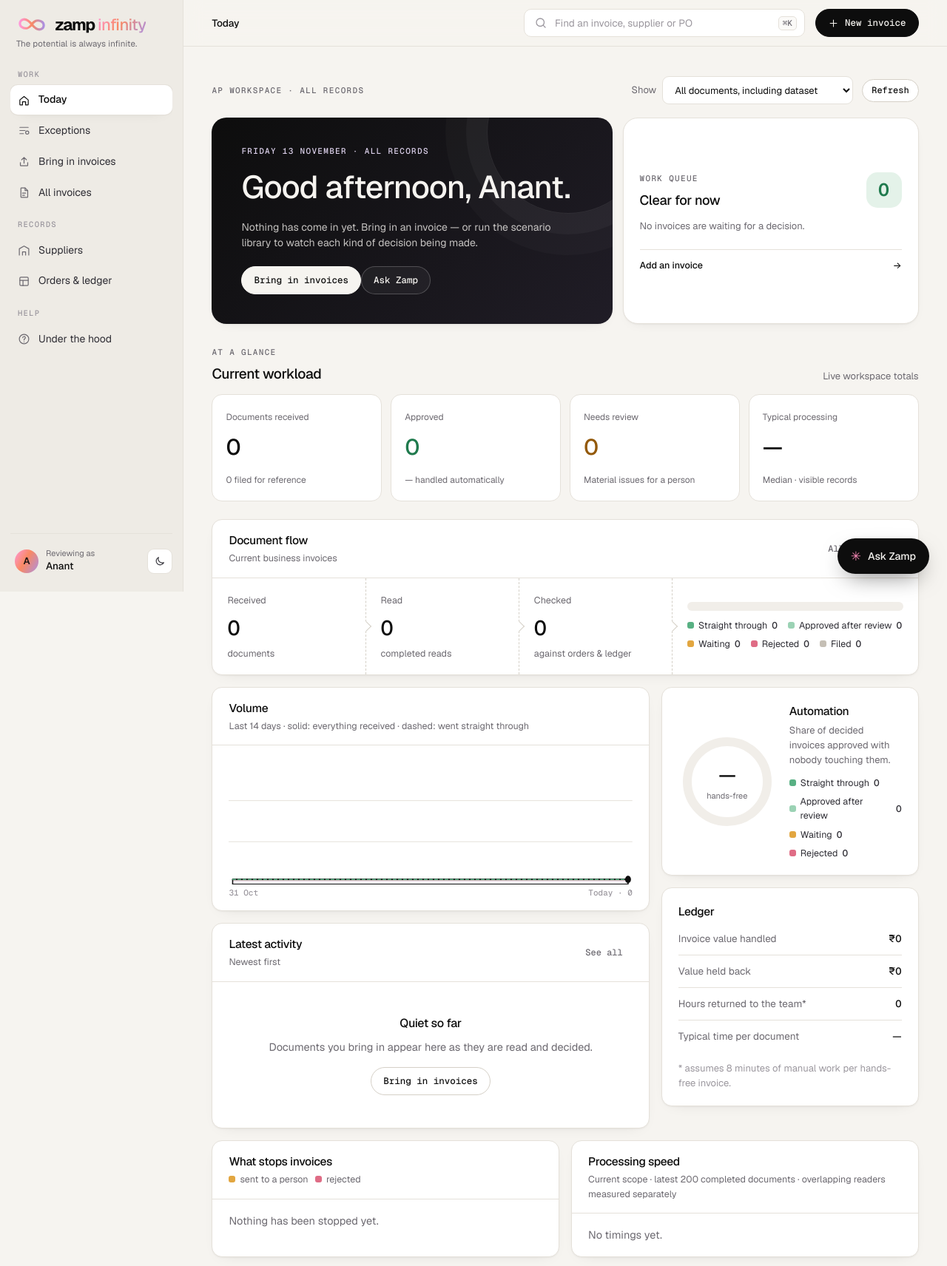
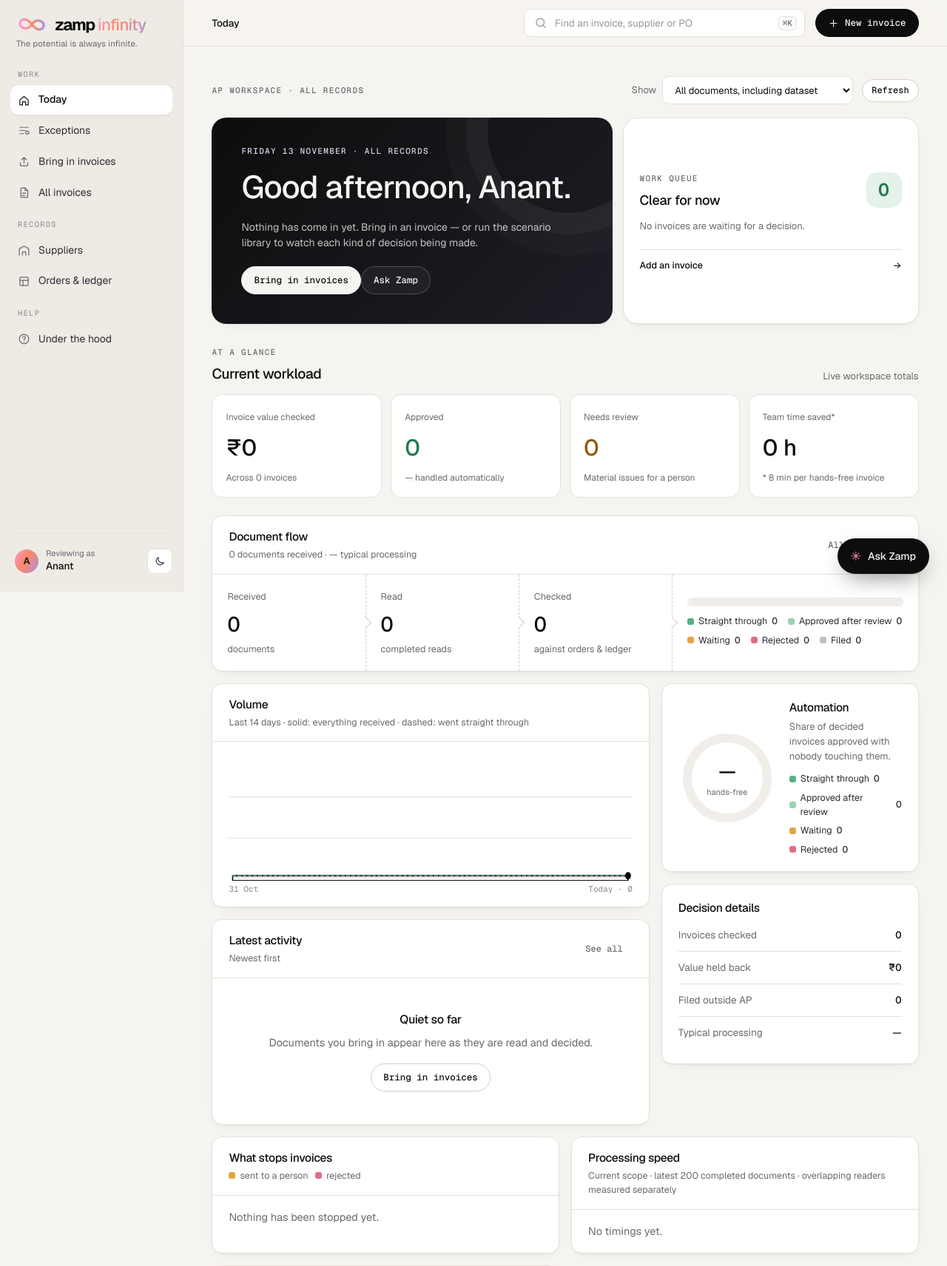
Before and after one commit to mranantshukla/zamp-new, a Flask app: page / in a window 1280 px wide. Shown: the top 1712 px of the page at 74% size. Run offline with Flask 3, Linux system fonts and the light colour scheme; data that the repository does not hold is empty; some libraries are stand-ins or nearby versions.

Commit message:
Reset demo history and seed 20 invoice dataset runs

```diff
--- a/app.py
+++ b/app.py
@@ -50,6 +50,7 @@ if os.getenv("RENDER"):
     app.wsgi_app = ProxyFix(app.wsgi_app, x_for=1, x_proto=1)
 storage.initialize()
 storage.recover_interrupted()
+RESET_DEMO_HISTORY = storage.reset_demo_history_once("2026-11-13-20-invoice-video") if os.getenv("RENDER") else False
 
 # OCR inference is already serialized by a process-wide lock, so extra threads
 # only add memory pressure. A bounded pool queues batch uploads instead of
@@ -984,5 +985,26 @@ LOGIN_HTML = """<!doctype html><html lang="en"><head><meta charset="utf-8"><meta
   document.querySelector('input[name="password"]').focus();
 });</script>{% endif %}</body></html>"""
 
+def seed_demo_invoices():
+    """Run the 20 invoice candidates once after the owner's history reset."""
+    rows = dataset_rows()
+    if len(rows) < 22:
+        log.error("Demo seed skipped: expected 22 cached dataset rows, found %s", len(rows))
+        return
+    for index in range(22):
+        if index in (6, 11):  # delivery challan and purchase order
+            continue
+        raw, error = dataset_image_bytes(index, rows[index]["row"])
+        if not raw:
+            log.error("Demo seed image %02d unavailable: %s", index + 1, error)
+            continue
+        label = json.loads(rows[index]["row"]["ground_truth"]).get("gt_parse", {}).get("header", {})
+        rid = storage.create_run(f"Indian GST invoice {index+1:02d}", "dataset_evaluation", raw, "image/jpeg")
+        executor.submit(process_run, rid, raw, ".jpg", "dataset_evaluation", label, use_ocr=False)
+    log.info("Queued the 20 invoice-candidate dataset images")
+
+if RESET_DEMO_HISTORY and os.getenv("RENDER"):
+    threading.Thread(target=seed_demo_invoices, name="seed-demo-invoices", daemon=True).start()
+
 if __name__ == "__main__":
     app.run(host="127.0.0.1", port=int(os.getenv("PORT", "8766")), threaded=True)
--- a/static/app.css
+++ b/static/app.css
@@ -464,3 +464,4 @@ dialog::backdrop { background: rgb(13 13 13 / .32); }
 @media(max-width:640px){.dashboard-lead{gap:10px}.dashboard-hero{padding:22px;min-height:unset}.dashboard-hero .actions{flex-wrap:wrap;margin-top:16px}.dashboard-hero .actions .btn{flex:1}.attention-panel{padding:18px}.attention-copy small{white-space:normal;display:-webkit-box;-webkit-line-clamp:1;-webkit-box-orient:vertical}.attention-list>a{grid-template-columns:24px minmax(0,1fr) auto}}
 
 @media(min-width:900px) and (max-width:980px){.inv-grid{grid-template-columns:minmax(0,1fr) minmax(0,1.1fr)}.doc{position:sticky;top:80px}.doc img,.doc iframe{height:66vh;object-fit:contain}}
+.overview-kpis b{font-size:clamp(24px,2.4vw,34px);overflow-wrap:anywhere}.overview-kpis a{min-width:0}.overview-kpis a small:last-child{display:block;line-height:1.35}
--- a/static/app.js
+++ b/static/app.js
@@ -328,8 +328,8 @@
       </section>
 
       <div class="overview-section-title"><div><span class="kicker">At a glance</span><h2>Current workload</h2></div><span class="muted small">${scope === 'all' && s.dataset_documents ? `${s.dataset_documents} public dataset runs included` : 'Live workspace totals'}</span></div>
-      <div class="overview-kpis"><a href="#/invoices"><small>Documents received</small><b>${s.documents}</b><small>${im.non_invoices} filed for reference</small></a><a href="#/invoices"><small>Approved</small><b class="ok">${im.approved}</b><small>${pct(s.touchless_rate)} handled automatically</small></a><a href="#/review"><small>Needs review</small><b class="warn">${im.pending}</b><small>Material issues for a person</small></a><a href="#/invoices"><small>Typical processing</small><b>${secs(s.processing_seconds.median)}</b><small>Median · visible records</small></a></div>
-      <section class="panel"><div class="panel-head"><div><h2>Document flow</h2><p>${s.dataset_documents ? `${s.dataset_documents} dataset runs included · excluded from the payment ledger` : "Current business invoices"}</p></div><a class="btn btn-sm btn-ghost" href="#/invoices">All invoices</a></div>
+      <div class="overview-kpis"><a href="#/invoices"><small>Invoice value checked</small><b>${moneyShort(im.value)}</b><small>Across ${plural(im.invoices, 'invoice')}</small></a><a href="#/invoices"><small>Approved</small><b class="ok">${im.approved}</b><small>${pct(s.touchless_rate)} handled automatically</small></a><a href="#/review"><small>Needs review</small><b class="warn">${im.pending}</b><small>Material issues for a person</small></a><a href="#/invoices"><small>Team time saved*</small><b>${s.time_saved_minutes ? (s.time_saved_minutes / 60).toFixed(1) : '0'} h</b><small>* ${s.manual_minutes_per_invoice} min per hands-free invoice</small></a></div>
+      <section class="panel"><div class="panel-head"><div><h2>Document flow</h2><p>${plural(s.documents, 'document')} received · ${secs(s.processing_seconds.median)} typical processing${s.dataset_documents ? ' · public dataset' : ''}</p></div><a class="btn btn-sm btn-ghost" href="#/invoices">All invoices</a></div>
         <div class="flow">
           <div class="flow-step"><small>Received</small><b>${s.documents}</b><small>documents</small></div>
           <div class="flow-step"><small>Read</small><b>${s.documents - failed - (s.by_status.RUNNING?.count || 0)}</b><small>${s.by_status.RUNNING?.count ? `${s.by_status.RUNNING.count} still processing` : failed ? `${failed} could not be read` : 'completed reads'}</small></div>
@@ -352,12 +352,11 @@
               <div class="ring-label"><b>${pct(s.touchless_rate)}</b><small>hands-free</small></div></div>
             <div><h2 style="font-size:15.5px">Automation</h2><p class="muted small" style="margin:4px 0 10px">Share of decided invoices approved with nobody touching them.</p>
               <div class="keys" style="display:grid;gap:6px">${outs.slice(0, 4).map((o) => `<span class="key"><i class="${o.k}"></i>${o.label} <b>${o.value}</b></span>`).join('')}</div></div></div></section>
-          <section class="panel panel-pad"><h2 style="font-size:15.5px;margin-bottom:14px">Ledger</h2><div class="ledger">
-            <div><span>Invoice value handled</span><b>${moneyShort(im.value)}</b></div>
+          <section class="panel panel-pad"><h2 style="font-size:15.5px;margin-bottom:14px">Decision details</h2><div class="ledger">
+            <div><span>Invoices checked</span><b>${im.invoices}</b></div>
             <div><span>Value held back</span><b>${moneyShort(s.money_stopped)}</b></div>
-            <div><span>Hours returned to the team*</span><b>${s.time_saved_minutes ? (s.time_saved_minutes / 60).toFixed(1) : '0'}</b></div>
-            <div><span>Typical time per document</span><b>${secs(s.processing_seconds.median)}</b></div></div>
-            <p class="faint small" style="margin-top:12px">* assumes ${s.manual_minutes_per_invoice} minutes of manual work per hands-free invoice.</p></section>
+            <div><span>Filed outside AP</span><b>${im.non_invoices}</b></div>
+            <div><span>Typical processing</span><b>${secs(s.processing_seconds.median)}</b></div></div></section>
         </div>
       </div>
 
--- a/storage.py
+++ b/storage.py
@@ -9,7 +9,7 @@ from datetime import datetime, timedelta, timezone
 from pathlib import Path
 
 from sqlalchemy import (create_engine, MetaData, Table, Column, String, DateTime, Float, Index,
-                        LargeBinary, Integer, Text, ForeignKey, select, insert, update, text, func,
+                        LargeBinary, Integer, Text, ForeignKey, select, insert, update, delete, text, func,
                         inspect, or_, and_)
 
 ROOT = Path(__file__).parent
@@ -69,6 +69,8 @@ INDEXES = (Index("ix_runs_created_at", runs.c.created_at), Index("ix_runs_status
            Index("ix_stages_run_id", stages.c.run_id, stages.c.id), Index("ix_reviews_run_id", reviews.c.run_id),
            Index("ix_runs_route_team", runs.c.route_team))
 SCHEMA_VERSION = 4
+demo_resets = Table("demo_resets", meta, Column("key", String(80), primary_key=True),
+                    Column("at", DateTime(timezone=True), nullable=False))
 
 def now(): return datetime.now(timezone.utc)
 
@@ -134,6 +136,18 @@ def initialize():
             conn.execute(insert(migrations).values(version=target))
         for index in INDEXES:
             index.create(conn, checkfirst=True)
+
+def reset_demo_history_once(key):
+    """Clear run history once for an explicitly named owner-requested demo reset."""
+    with engine.begin() as conn:
+        if conn.execute(select(demo_resets.c.key).where(demo_resets.c.key == key)).first():
+            return False
+        conn.execute(delete(reviews))
+        conn.execute(delete(stages))
+        conn.execute(delete(runs))
+        conn.execute(delete(documents))
+        conn.execute(insert(demo_resets).values(key=key, at=now()))
+        return True
 
 def recover_interrupted():
     """Close runs left active by a terminated single-worker process."""
@@ -250,7 +264,8 @@ def list_runs(limit=300, include_archived=False, *, offset=0, status=None, day=N
 
 def count_runs(include_archived=False, status=None, day=None, open_only=False, team=None):
     with engine.connect() as conn:
-        query = _list_query(include_archived, status, day, None, open_only, team).with_only_columns(func.count()).order_by(None)
+        query = _list_query(include_archived, status, day, None, open_only, team).with_only_columns(
+            func.count(), maintain_column_froms=True).order_by(None)
         return conn.execute(query).scalar() or 0
 
 def archive_history():
--- a/test_workflow.py
+++ b/test_workflow.py
@@ -168,7 +168,7 @@ def test_v2_database_upgrades_to_v3_keeping_archive_flag(tmp_path, monkeypatch):
     with engine.connect() as conn:
         assert tuple(conn.exec_driver_sql("SELECT route_team, flags, archived, resolution FROM processing_runs").one()) == \
             ("Procurement", "po_match", 1, None)
-        assert conn.exec_driver_sql("SELECT max(version) FROM schema_migrations").scalar() == 3
+        assert conn.exec_driver_sql("SELECT max(version) FROM schema_migrations").scalar() == storage.SCHEMA_VERSION
     engine.dispose()
 
 
```
